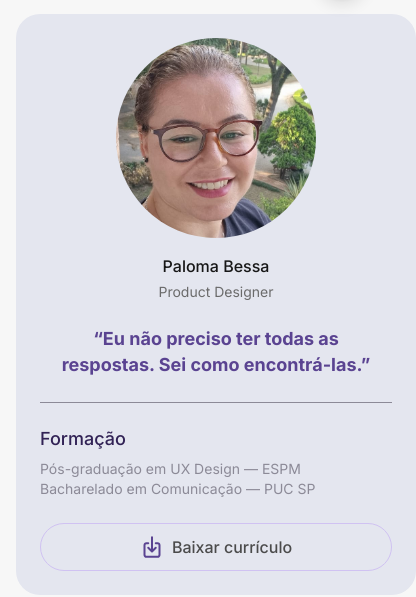
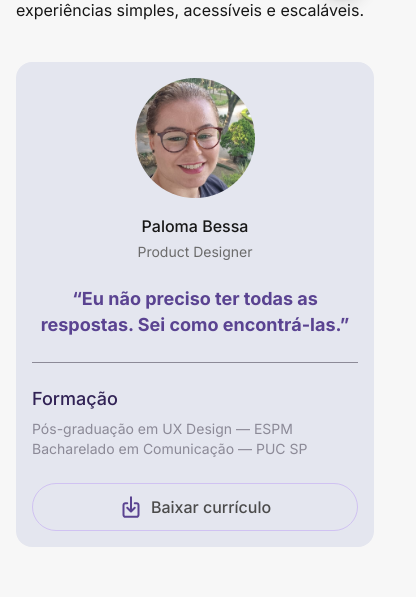
Before and after one commit to palomapbessa-source/portfolio-paloma, a Next.js app: page /sobre in a window 390 px wide. Shown: the part 718-1315 px from the top of the page, 416 px wide, since content can reach past the window. Built offline with nearby package versions, Linux system fonts and the light colour scheme; no server answers.

Commit message:
Ajusta responsividade do ProfileCard

```diff
--- a/app/globals.css
+++ b/app/globals.css
@@ -168,7 +168,10 @@
  * ========================================= */
 
 .profile-card {
-  width: 400px;
+
+  width: 100%;
+  max-width: 400px;
+  box-sizing: border-box;
   padding: 24px;
 
   display: flex;
@@ -294,6 +297,28 @@
   width: 100%;
 }
 
+@media (max-width: 767px) {
+  .profile-card {
+    width: 100%;
+    max-width: none;
+    padding: 16px;
+    border-radius: 16px;
+  }
+
+  .profile-card__photo-wrapper {
+    width: 120px;
+    height: 120px;
+  }
+
+  .profile-card__photo {
+    width: 120px;
+    height: 120px;
+  }
+
+  .profile-card__quote {
+    max-width: 100%;
+  }
+}
 
 
 @theme inline {
--- a/app/sobre/page.js
+++ b/app/sobre/page.js
@@ -48,7 +48,7 @@ export default function Sobre() {
 
 
           {/* ESPAÇO RESERVADO PARA O CARD */}
-          <div className="flex items-center justify-center">
+          <div className="flex w-full min-w-0 items-center justify-center">
             <ProfileCard />
           </div>
 
```
